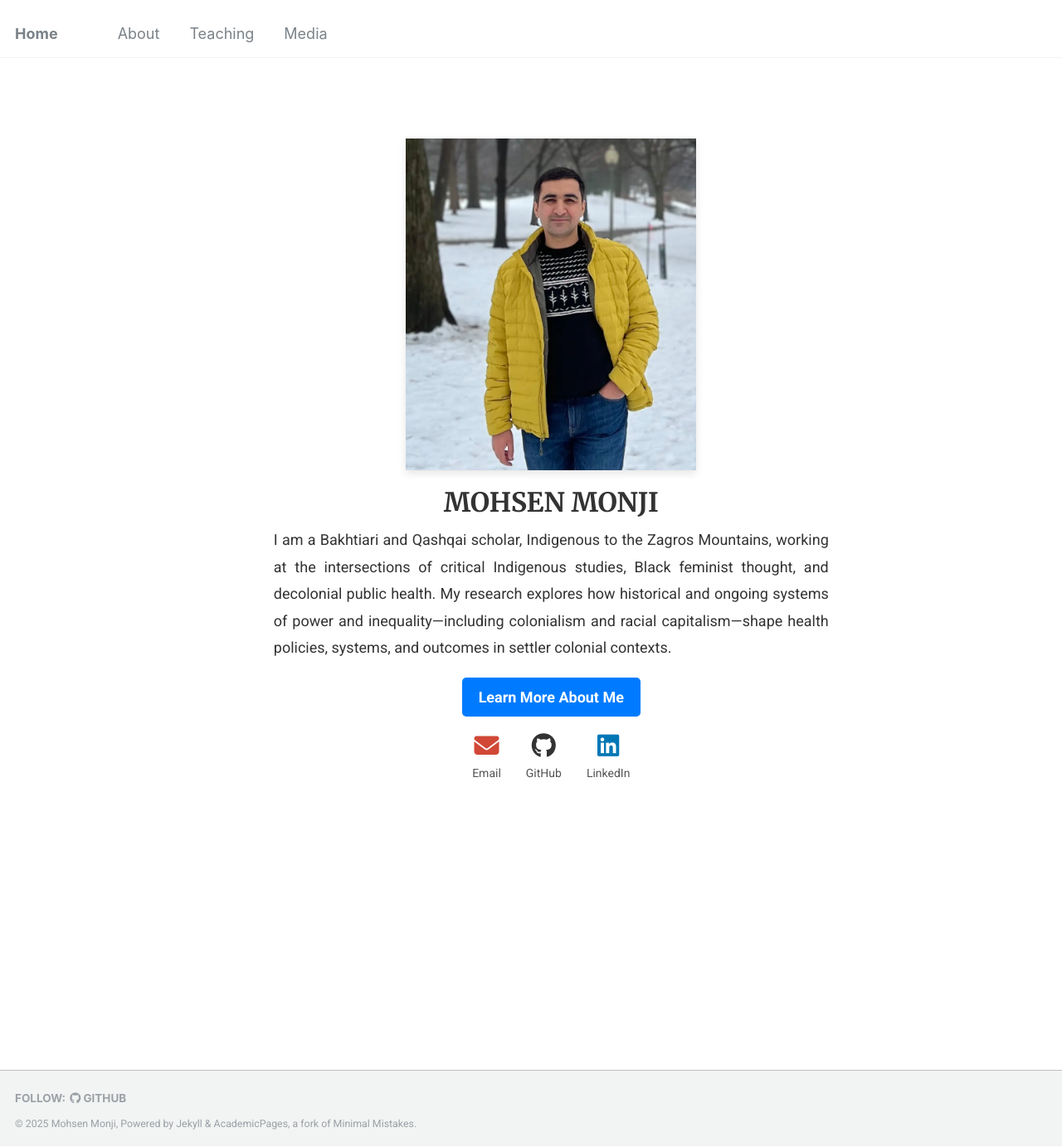
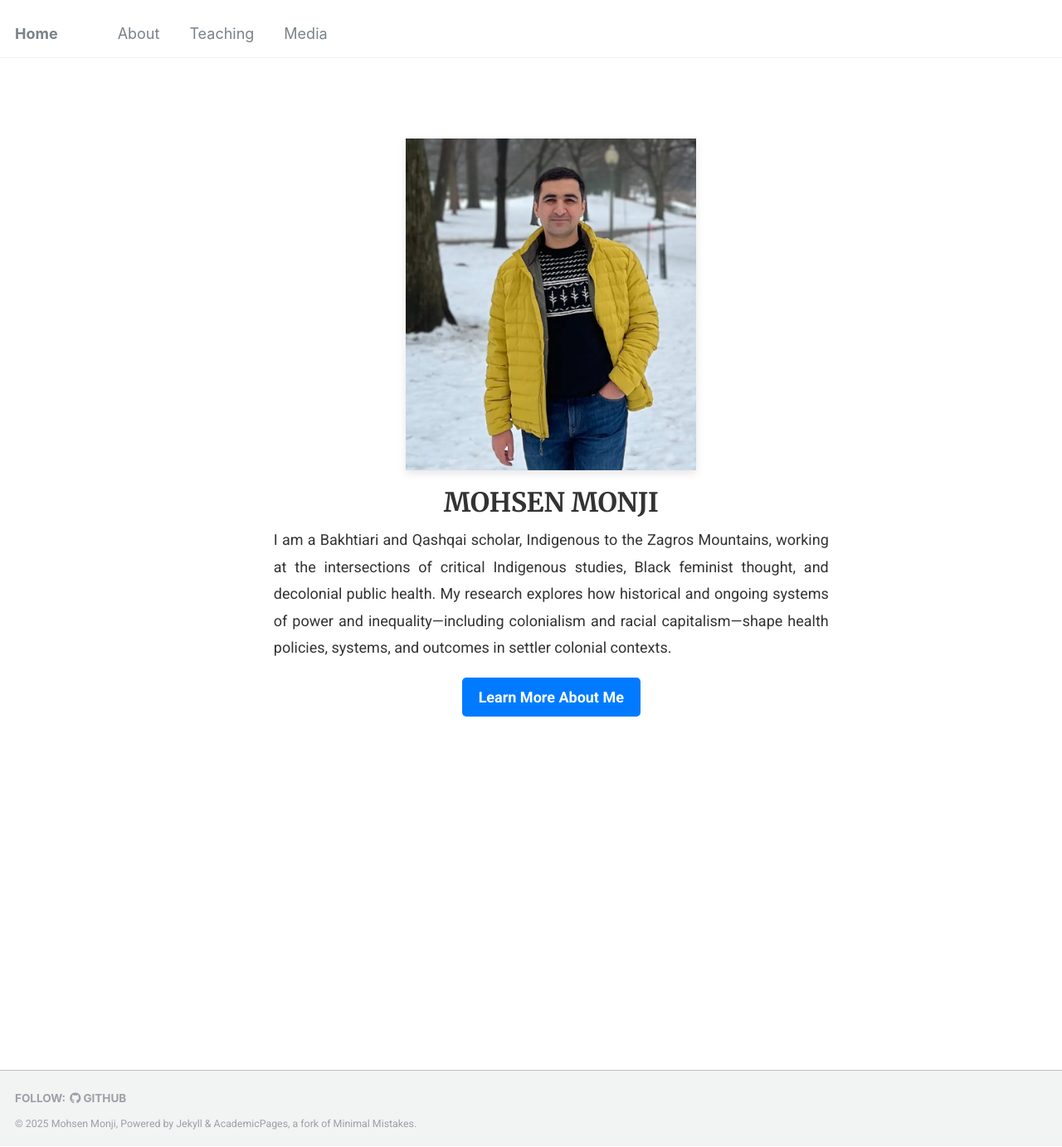
Before and after one commit to Mohsnmonji/mohsnmonji.github.io, a Jekyll site: the page built from _pages/front.md, in a window 1280 px wide and 1383 px high. Shown: the whole window at 83% size. Built offline with Jekyll 4.4.1, drawn with Linux system fonts in a browser that asks for light colours.

Commit message:
Update front.md

```diff
--- a/_pages/front.md
+++ b/_pages/front.md
@@ -30,29 +30,3 @@ hide_avatar: true
       Learn More About Me
     </a>
   </div>
-
-  <!-- Social Media Links -->
-<div style="display: flex; justify-content: center; gap: 30px; margin-bottom: 20px;">
-
-  <div style="text-align: center;">
-    <a href="mailto:mohsen.monji@concordia.ca" target="_blank" style="text-decoration: none;">
-      <i class="fas fa-envelope" style="color: #D14836; font-size: 30px;"></i><br>
-      <span style="font-size: 14px; color: #555;">Email</span>
-    </a>
-  </div>
-
-  <div style="text-align: center;">
-    <a href="https://github.com/Mohsnmonji" target="_blank" style="text-decoration: none;">
-      <i class="fab fa-github" style="color: #333; font-size: 30px;"></i><br>
-      <span style="font-size: 14px; color: #555;">GitHub</span>
-    </a>
-  </div>
-
- <div style="text-align: center;">
-    <a href="https://www.linkedin.com/in/mohsen-monji-0a3a37269" target="_blank" style="text-decoration: none;">
-      <i class="fab fa-linkedin" style="color: #0077B5; font-size: 30px;"></i><br>
-      <span style="font-size: 14px; color: #555;">LinkedIn</span>
-    </a>
-  </div>
-
-</div>
```
